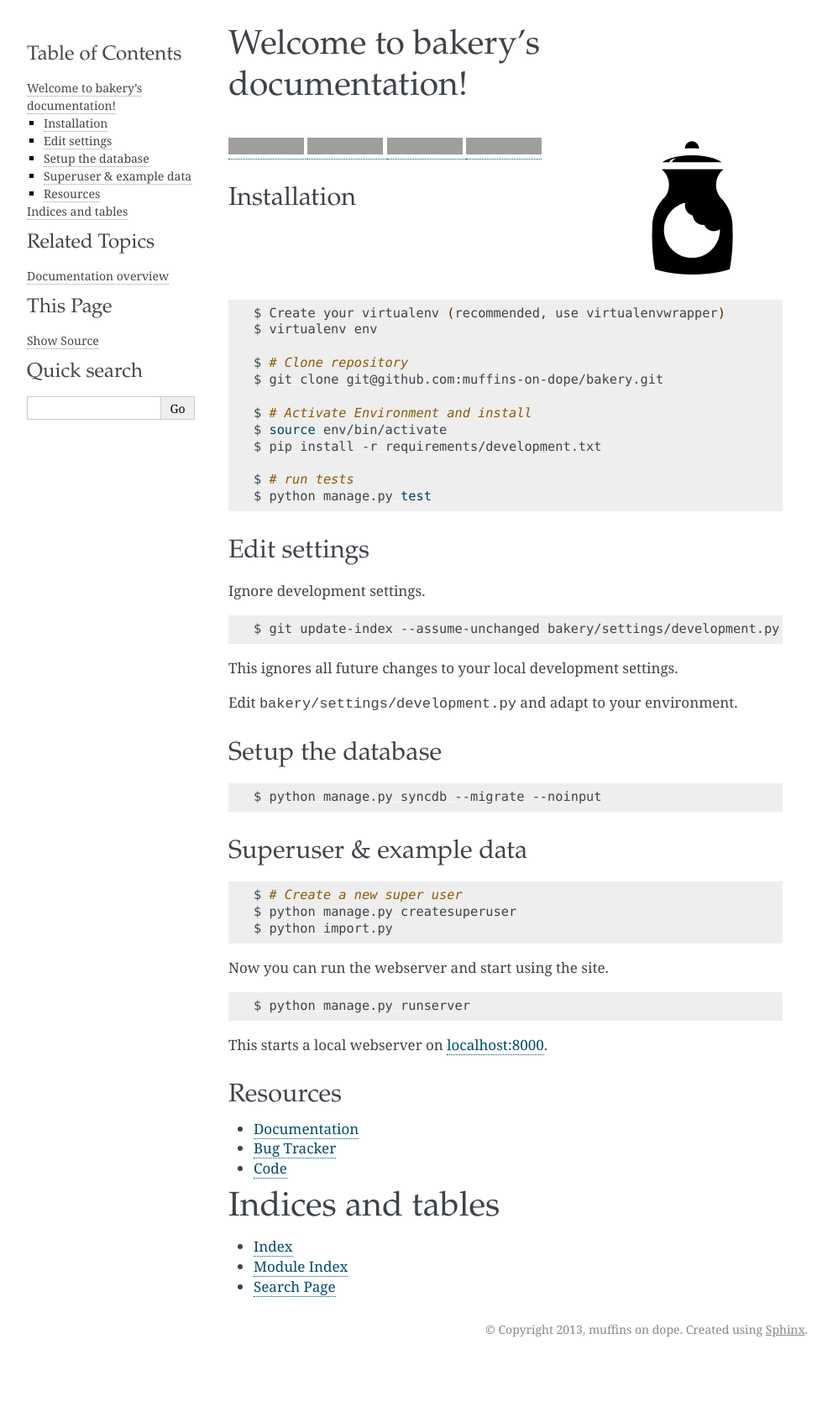
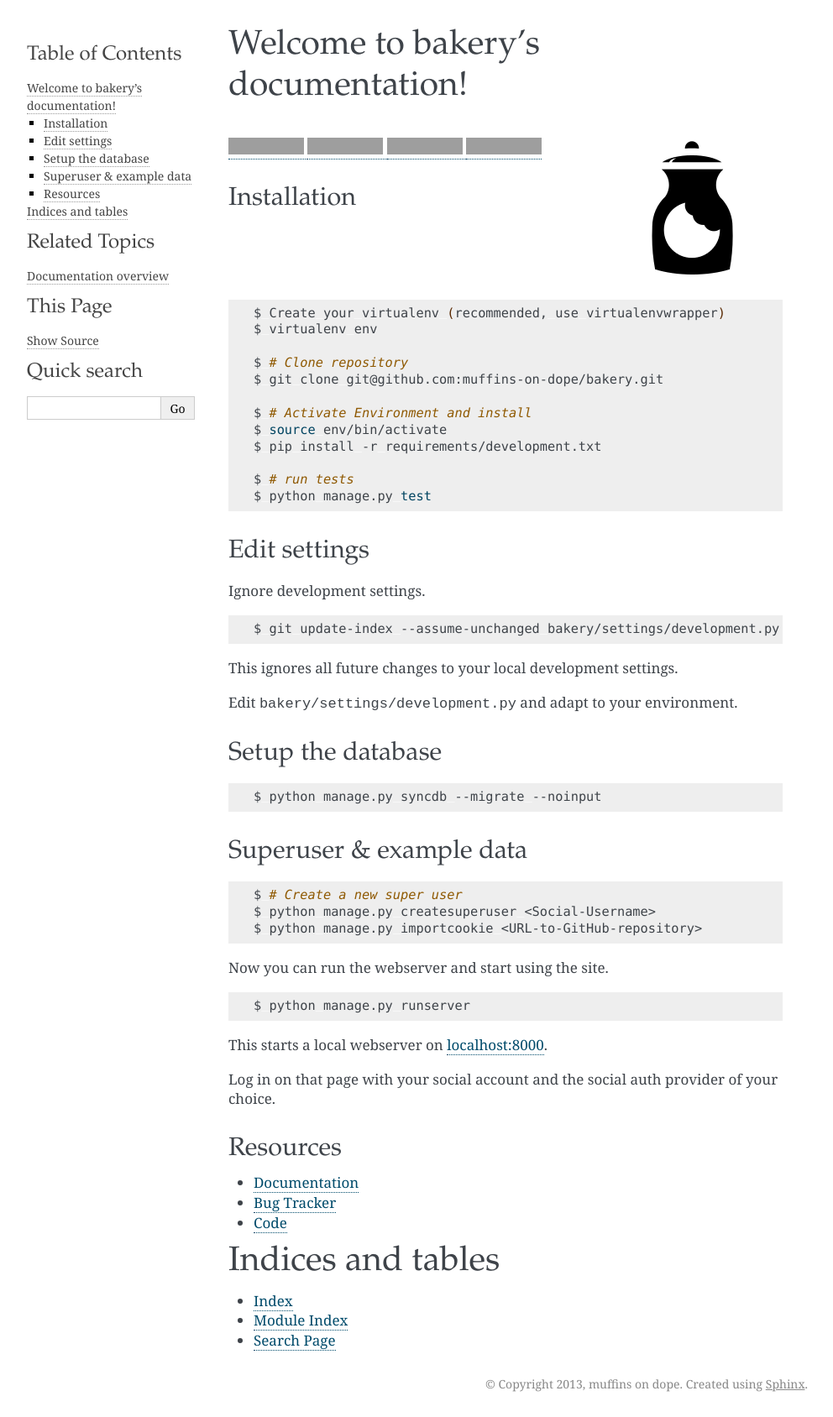
Before and after one commit to muffins-on-dope/bakery, a Sphinx documentation site: the page built from docs/index.rst, in a window 1280 px wide. Shown: the whole page at 84% size, without its empty margins (148-1140 px from the left). Built offline with Sphinx 7.4.7, drawn with Linux system fonts in a browser that asks for light colours; before the commit the page ends 1623 px from its top, so only the background shows below that; grey boxes are pictures that could not be loaded.

Commit message:
Fix installation docs

```diff
--- a/docs/index.rst
+++ b/docs/index.rst
@@ -70,8 +70,8 @@ Superuser & example data
 .. code-block:: bash
 
     $ # Create a new super user
-    $ python manage.py createsuperuser
-    $ python import.py
+    $ python manage.py createsuperuser <Social-Username>
+    $ python manage.py importcookie <URL-to-GitHub-repository>
 
 Now you can run the webserver and start using the site.
 
@@ -80,6 +80,9 @@ Now you can run the webserver and start using the site.
    $ python manage.py runserver
 
 This starts a local webserver on `localhost:8000 <http://localhost:8000/>`_.
+
+Log in on that page with your social account and the social auth provider of
+your choice.
 
 Resources
 ---------
```
